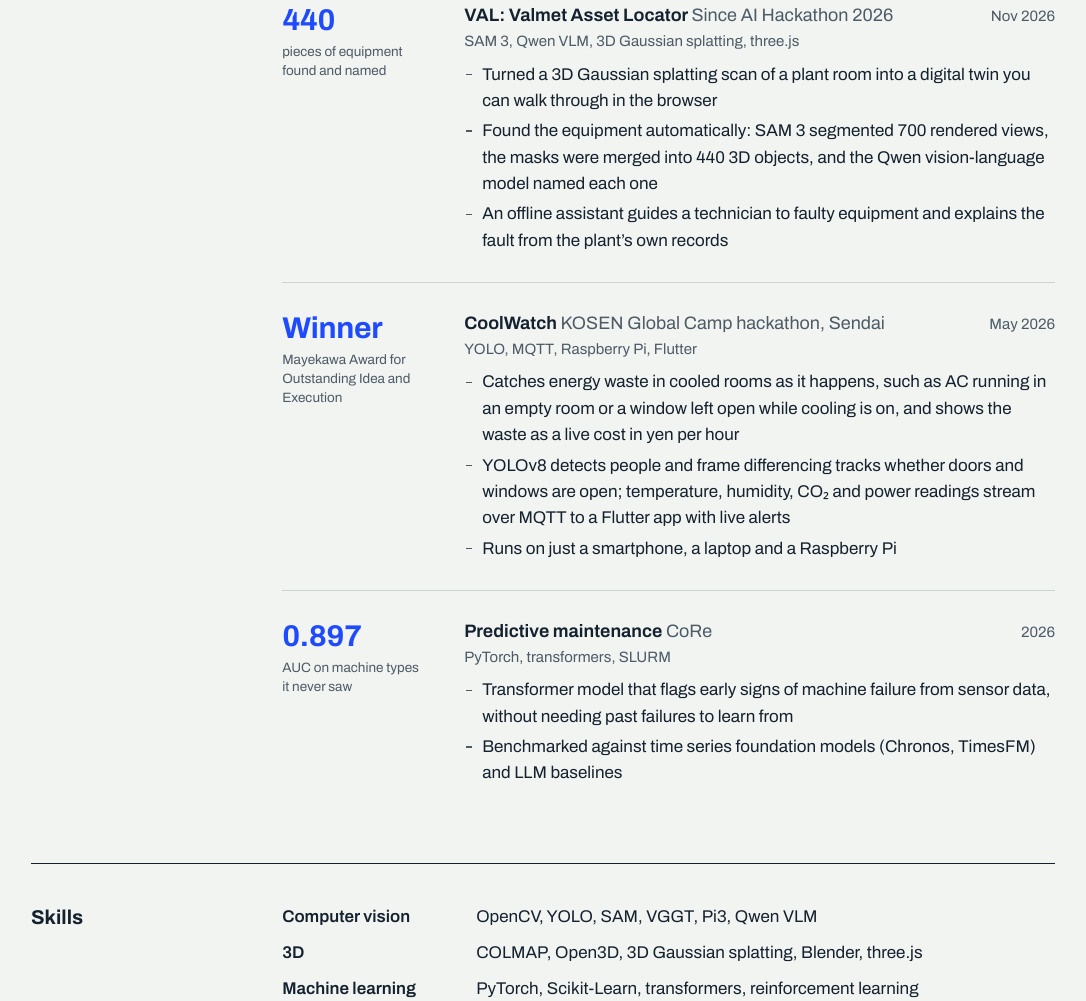
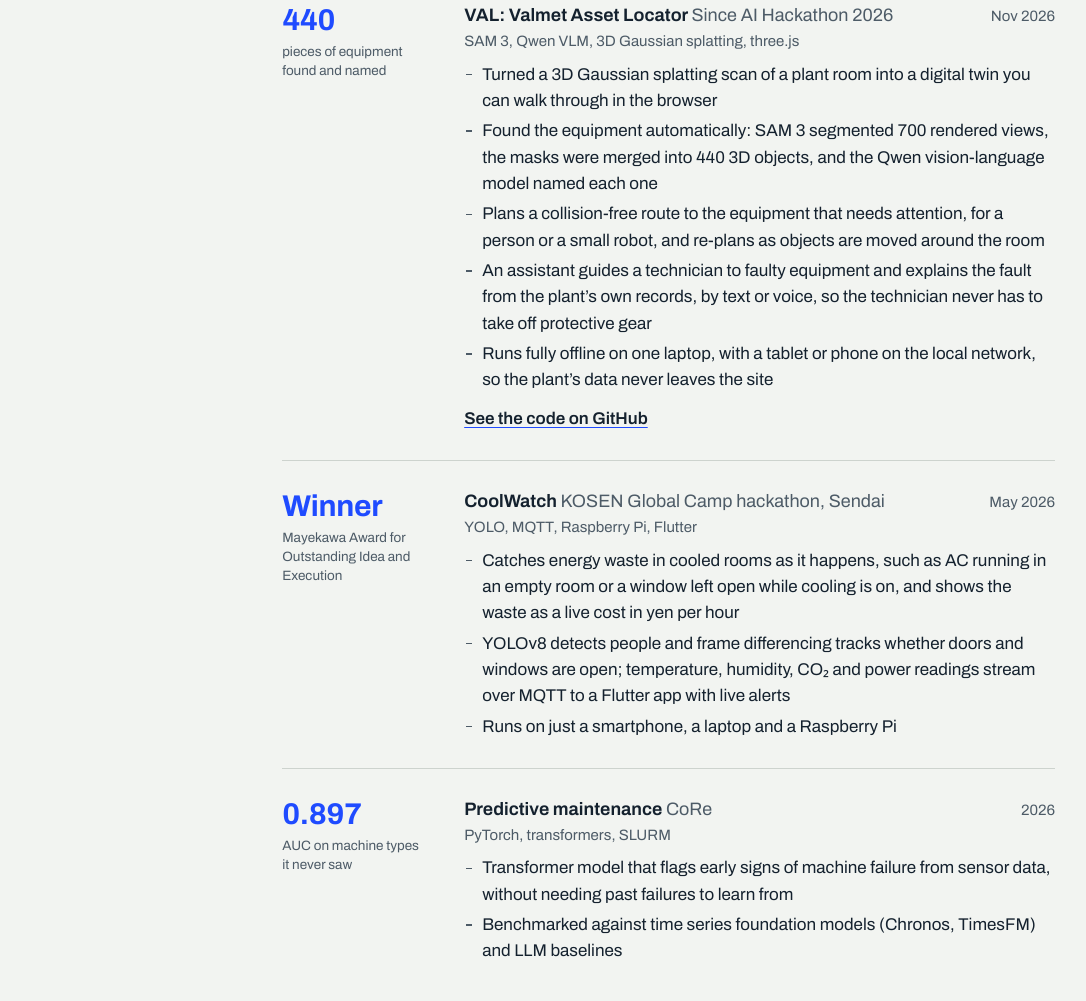
Before and after one commit to viktortrilar/viktortrilar.github.io, a plain HTML site: page index.html in a window 1280 px wide. Shown: the part 1628-2629 px from the top of the page, without its empty margins (97-1183 px from the left). Drawn offline with Linux system fonts and the light colour scheme.

Commit message:
VAL: add routing, voice and offline details, link the hackathon repo
Co-Authored-By: Claude Opus 5.5 <noreply@anthropic.com>
Claude-Session: https://claude.ai/code/session_01W2z6u65vNgxFCTk7vhZDuR

```diff
--- a/index.html
+++ b/index.html
@@ -110,8 +110,11 @@
                     <ul class="points">
                         <li>Turned a 3D Gaussian splatting scan of a plant room into a digital twin you can walk through in the browser</li>
                         <li>Found the equipment automatically: SAM 3 segmented 700 rendered views, the masks were merged into 440 3D objects, and the Qwen vision-language model named each one</li>
-                        <li>An offline assistant guides a technician to faulty equipment and explains the fault from the plant’s own records</li>
+                        <li>Plans a collision-free route to the equipment that needs attention, for a person or a small robot, and re-plans as objects are moved around the room</li>
+                        <li>An assistant guides a technician to faulty equipment and explains the fault from the plant’s own records, by text or voice, so the technician never has to take off protective gear</li>
+                        <li>Runs fully offline on one laptop, with a tablet or phone on the local network, so the plant’s data never leaves the site</li>
                     </ul>
+                    <a class="more" href="https://github.com/Sairanyx/VAL" target="_blank" rel="noopener">See the code on GitHub</a>
                 </div>
             </li>
             <li class="project">
```
